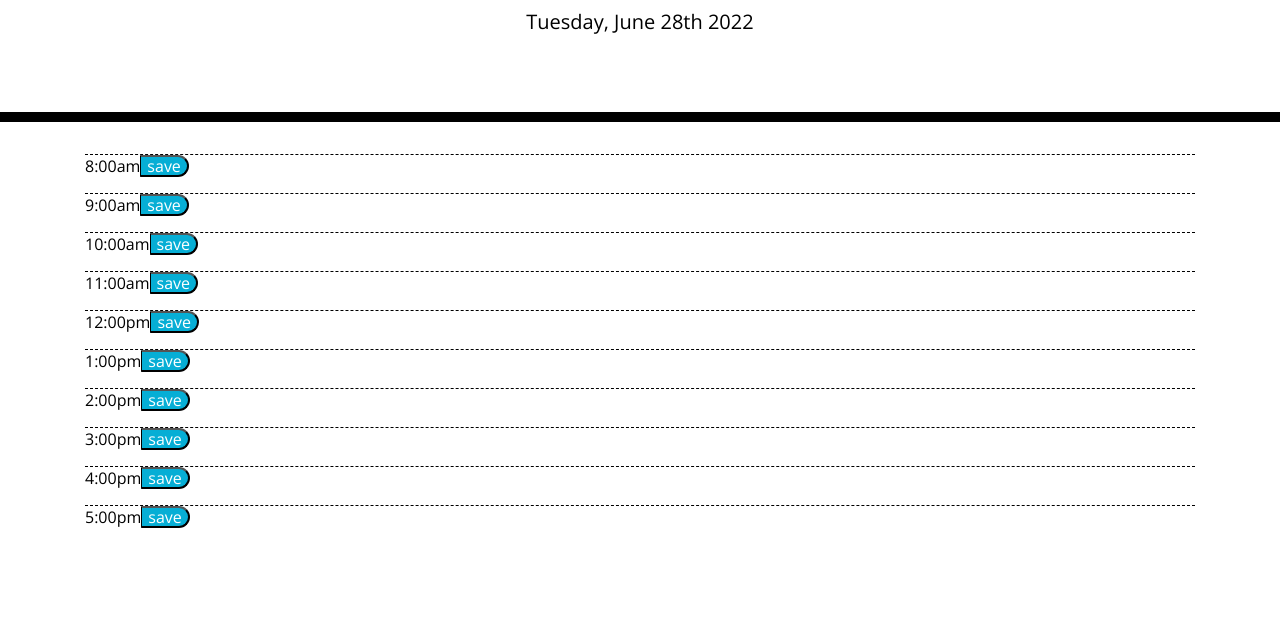
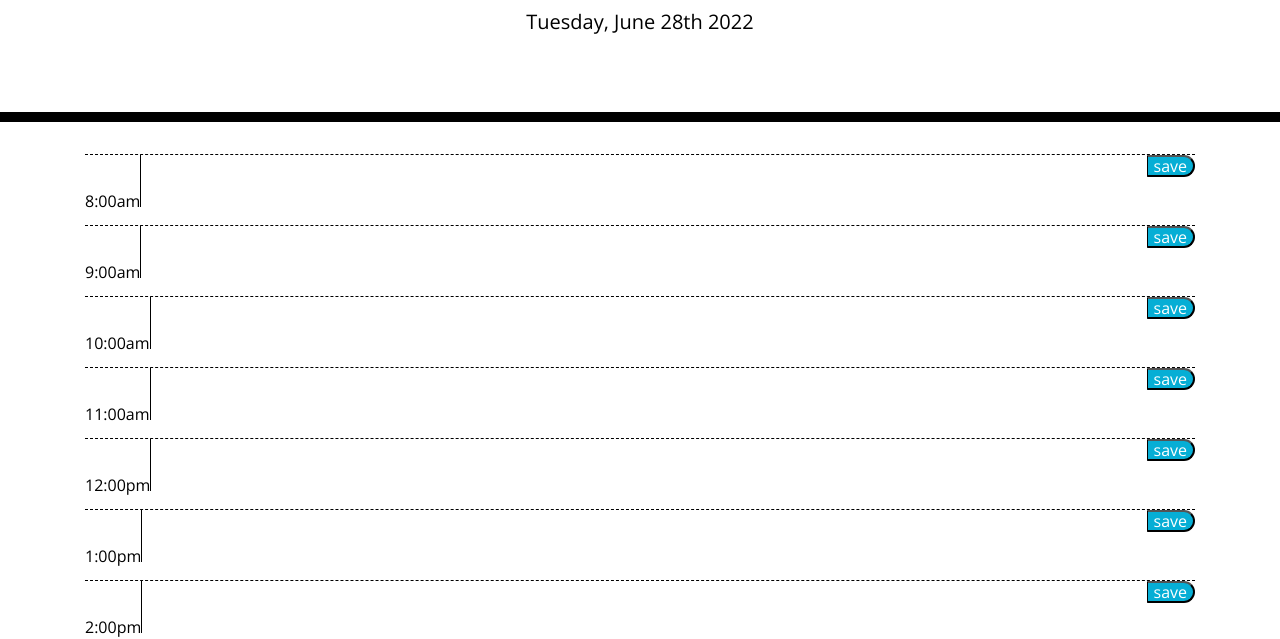
Before and after one commit to bryannolasco11/Work-Day-Scheduler, a plain HTML site: page index.html in a window 1280 px wide. Shown: the part 182-821 px from the top of the page. Before the commit the page ends 800 px from the top, so only its background shows below. Drawn offline with nearby package versions, Linux system fonts and the light colour scheme.

Commit message:
my click on button function works

```diff
--- a/assets/css/style.css
+++ b/assets/css/style.css
@@ -40,6 +40,7 @@ textarea{
   background-color: #ffffff;
   color: #000000;
   border-top: 1px dashed #000000;
+  text-align: left;
 }
 
 .past {
@@ -63,6 +64,7 @@ textarea{
   border-bottom-right-radius: 15px;
   background-color: #06AED5;
   color: white;
+  float: right;
 }
 
 .saveBtn i:hover {
--- a/assets/js/script.js
+++ b/assets/js/script.js
@@ -34,18 +34,24 @@ hours.forEach(function(hour) {
     var timeBlockP = $("<p>")
         .text(hour)
         .addClass("hour")
-        var saveButton = $("<button>")
+    var saveButton = $("<button>")
         .text("save")
         .addClass("saveBtn")
+    var textAreaEl = $("<textarea>")
+        .addClass("textArea")
+
     console.log("my loop is working");
     $(".container").append(timeBlockP);
+
+    timeBlockP.append(textAreaEl);
     timeBlockP.append(saveButton);
     console.log(hour);
 
-
-
 });
 
+$(".saveBtn").click (function() {
+    console.log("<button> was clicked");
+  });
 //change colors
 //if time is before current time, make class .past
 // present .present
```
Also changed, not shown: index.html (+1 -0 lines).
